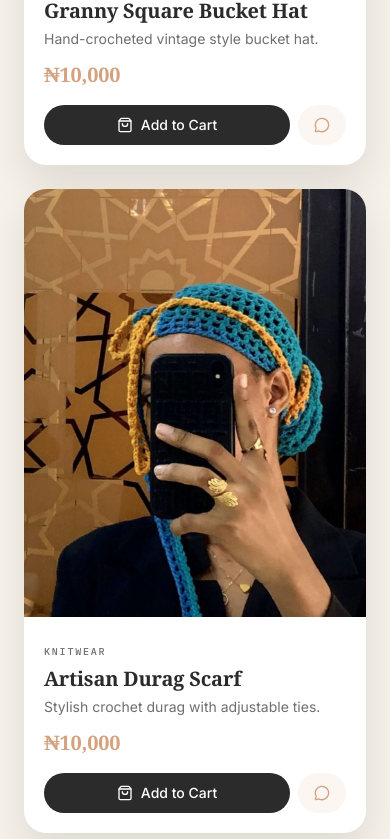
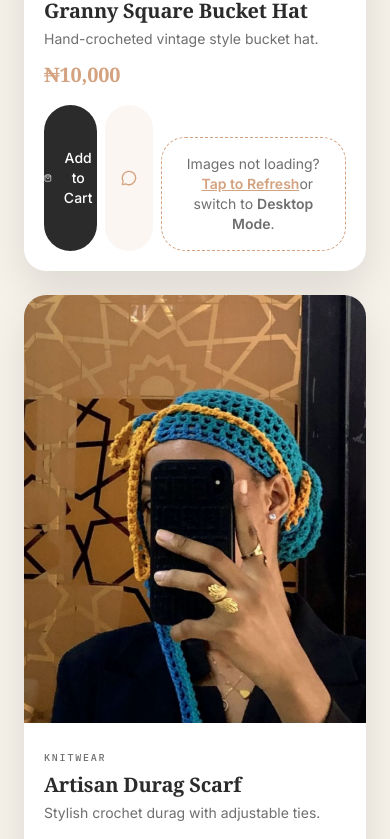
Before and after one commit to AirneyxTech/annyloveths-stitches, a React (Vite) app: page / in a window 390 px wide. Shown: the part 4350-5189 px from the top of the page. Built offline with nearby package versions, Linux system fonts and the light colour scheme.

Commit message:
Complete App.tsx fix for mobile visibility and interaction

```diff
--- a/src/sections/ProductBrowser.tsx
+++ b/src/sections/ProductBrowser.tsx
@@ -170,6 +170,18 @@ export default function ProductBrowser() {
                   >
                     <MessageCircle className="w-4 h-4" />
                   </button>
+                  <div className="md:hidden mt-8 p-4 bg-white/50 border border-dashed border-[#D4A27F] rounded-xl text-center">
+  <p className="text-sm text-[#6F6F6F]">
+    Images not loading?
+    <button
+      onClick={() => window.location.reload()}
+      className="ml-2 text-[#D4A27F] underline font-bold"
+    >
+      Tap to Refresh
+    </button>
+    or switch to <b>Desktop Mode</b>.
+  </p>
+</div>
                 </div>
               </div>
             </div>
```
